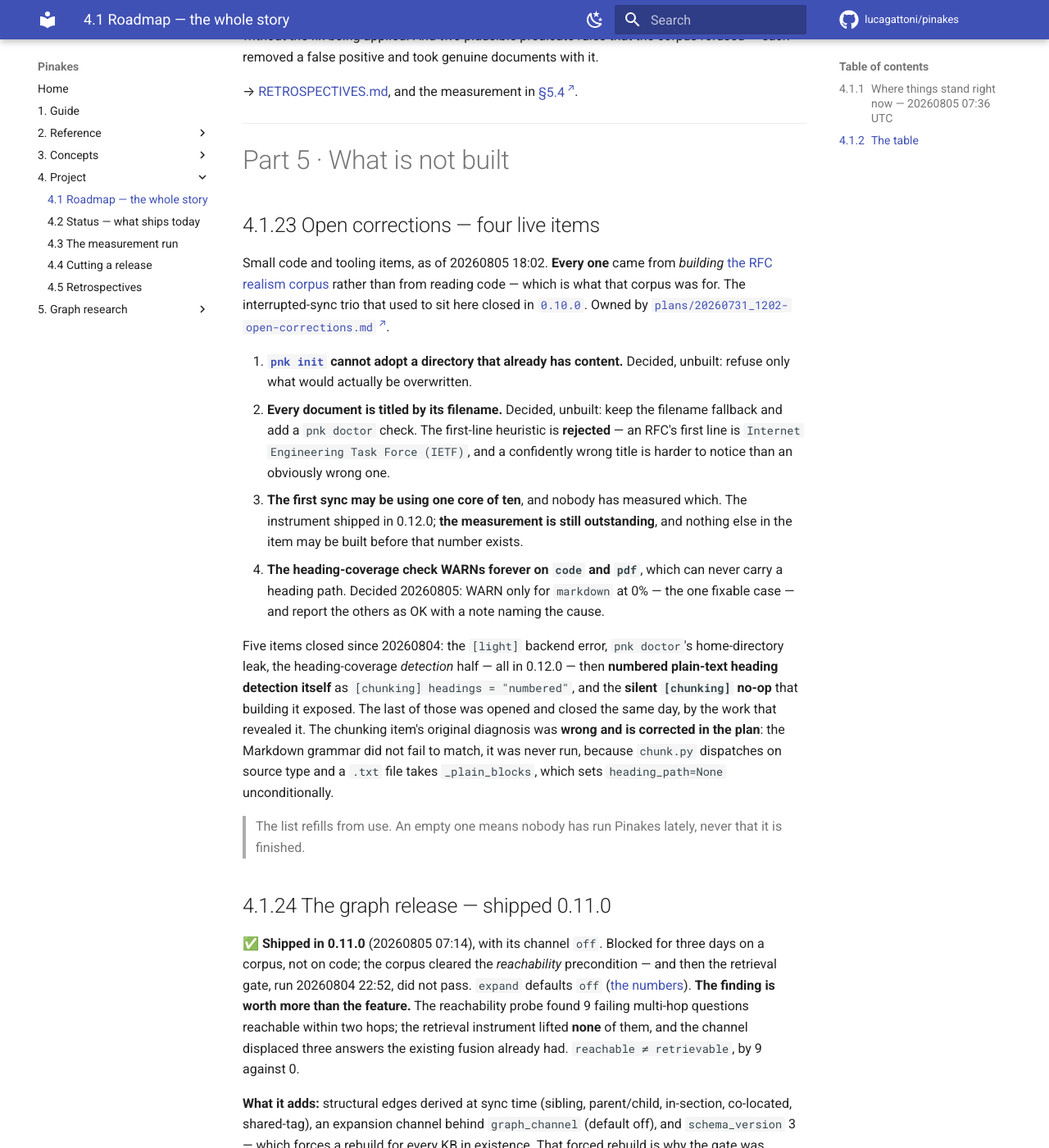
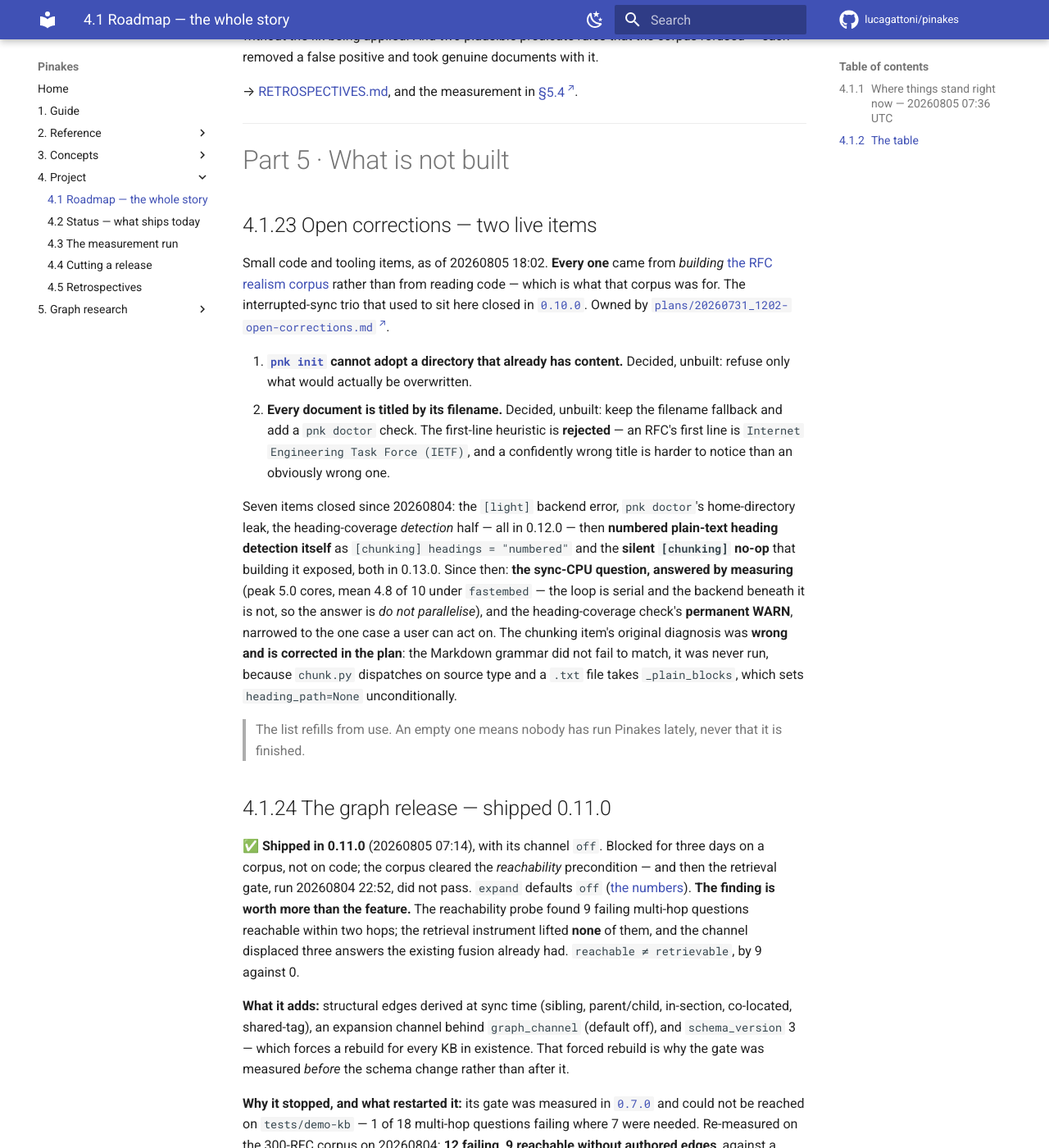
Before and after one commit to lucagattoni/Pinakes, an MkDocs documentation site: the page built from docs/ROADMAP.md, in a window 1280 px wide and 1400 px high, scrolled down 14800 px. Shown: the whole window at 82% size. Built offline with MkDocs 1.6.1 and Material for MkDocs 9.7.7, drawn with Linux system fonts in a browser that asks for light colours; comment, search, counter and statistics services are not loaded; some of the changed text lies outside the part shown.

Commit message:
Heading coverage warns only for markdown, and the sync-CPU number exists
Two open corrections close.

The check WARNed whenever any source type sat at 0%, so a KB holding one .py file
warned on every run forever with a remedy amounting to "a limit of the tool". An
unclearable warning is how doctor output stops being read at all — which costs the
actionable warnings too. WARN is now reserved for markdown at 0%, the one case a
user can act on; everything else is OK with a note separating three facts that
wore the same 0%: text can carry one (set [chunking] headings), text with the key
already set means the grammar was offered those documents and refused them, and
code/pdf cannot today. That last note also corrects a claim 0.13.0 falsified.

Three mutants, all killed by the test named for them.

Two existing tests had to be re-decided rather than patched green. One asserted
plain-text-at-0% WARNs, and its own docstring had anticipated this: "if a future
change makes plain text carry heading paths, this test fails and has to be
re-decided rather than silently passing." The other used WARN as a proxy signal
for a property about the active index; it now asserts the note instead, which is
what it always meant. And my new code test passed its status assertion while the
.py file was never indexed at all — a precondition assert now names it.

The sync-CPU measurement, outstanding since 20260804: 55 modern RFCs, 16 557
chunks, fastembed — peak 5.0 cores, mean 4.8 of 10 over 1451 samples and 1497s.
The loop is serial; the backend beneath it is not. Item 3's own fork therefore
resolves to DO NOT parallelise, and lands on the trap it named: at 4.8 cores
consumed, two workers take ~9.6 of 10 and more oversubscribes. The obvious
os.cpu_count()-1 pool would have been nine workers where there was room for two.

The instrument proved itself in the same run: uv run sat at 0.0% while its child
sustained 491.9%. The pre-fix tool would have reported 0.0 cores for a workload
using five — and that is not a number anyone questions, because it IS the finding
the item went looking for.

Bounded: fastembed only; sentence-transformers needs the 2 GB extra and stays
unmeasured.

Unasked, from the same run: 15 559 of 16 557 chunks carried a heading_path (94%).
The corpus that started this indexed 106 806 with zero.

Co-Authored-By: Claude Opus 5 (1M context) <noreply@anthropic.com>
Claude-Session: https://claude.ai/code/session_01TEnAme9YcVCvZZeqvpK7BR

```diff
--- a/docs/ROADMAP.md
+++ b/docs/ROADMAP.md
@@ -33,12 +33,12 @@ precision nobody measured.
   (p = 1.0000). `schema_version` 3 means **every existing KB rebuilds once**.
 - ⚠️ **`0.11.0`'s verdict is narrower than it reads** — three of the seven edge kinds derived
   **zero** edges on the corpus it was gated against
-  ([open correction 4](#open-corrections--four-live-items)). **0.12.0 ships the check that reports it**, so a
+  ([open correction 4](#open-corrections--two-live-items)). **0.12.0 ships the check that reports it**, so a
   future corpus cannot repeat it silently.
 - **[The template release](#the-template-release--ready-to-start) is unblocked** — plan written,
   reviewed, four decisions taken. Nobody has started it.
-- **[Four open corrections](#open-corrections--four-live-items)** are live, all small, none
-  blocking. Three are decided and unbuilt; one waits on a measurement nobody has taken.
+- **[Two open corrections](#open-corrections--two-live-items)** are live, both small, both
+  decided and unbuilt. **Nothing is waiting on a measurement or a decision any more.**
 
 ---
 
@@ -73,7 +73,7 @@ number belongs to a release only when it is cut
 | **[0.11.0](#the-graph-release--shipped-0110)** | 20260805 07:14 | The graph release | • Structural edges at `schema_version` 3 — **every existing KB rebuilds once**<br>• `pnk doctor` reports the highest-degree hubs<br>• **The expansion channel ships `off`** — its gate improved 0 and regressed 3 |
 | **[0.12.0](#0120--the-check-that-would-have-caught-it--20260805-1802)** | 20260805 18:02 | The check that would have caught it | • `pnk doctor` reports heading-path coverage<br>• Missing-backend error names an installed alternative<br>• `pnk doctor` stops printing `$HOME`<br>• `tools/measure_sync_cpu.py` |
 | **[0.13.0](#0130--plain-text-can-carry-a-heading-path--20260805-2101)** | 20260805 21:01 | Plain text can carry a heading path | • `[chunking] headings = "numbered"`<br>• Measured on 980 real RFCs, 314/314 modern<br>• A `[chunking]` edit is no longer a silent no-op<br>• `tools/build_rfc_corpus.py` |
-| | | **[Open corrections](#open-corrections--four-live-items)** | • Four live code/tooling items<br>• **Every one** came from *building* the RFC corpus, not from reading code<br>• None blocking |
+| | | **[Open corrections](#open-corrections--two-live-items)** | • Two live code/tooling items<br>• **Every one** came from *building* the RFC corpus, not from reading code<br>• None blocking |
 | | | **[The graph release, staged](#the-graph-release-staged--gates-only-not-scheduled)** | • PPR channel, the `[ner]` extra<br>• Gate-only: no implementation plan exists, by design<br>• Not scheduled |
 | | | **[The deep release](#the-deep-release)** | • `pnk ask --deep` — the budgeted agentic loop<br>• Only paid entry point still unbuilt |
 | | | **[The template release](#the-template-release--ready-to-start)** | • Template ecosystem, `pnk upgrade`, `sqlite-vec` tier<br>• ✅ Plan written and reviewed, decisions taken<br>• Not started |
@@ -514,7 +514,7 @@ false positive and took genuine documents with it.
 
 # Part 5 · What is not built
 
-## Open corrections — four live items
+## Open corrections — two live items
 
 Small code and tooling items, as of 20260805 18:02. **Every one** came from *building*
 [the RFC realism corpus](#the-corpus-exists--built-20260804-0800) rather than from reading code —
@@ -528,18 +528,16 @@ which is what that corpus was for. The interrupted-sync trio that used to sit he
    add a `pnk doctor` check. The first-line heuristic is **rejected** — an RFC's first line is
    `Internet Engineering Task Force (IETF)`, and a confidently wrong title is harder to notice than
    an obviously wrong one.
-3. **The first sync may be using one core of ten**, and nobody has measured which. The instrument
-   shipped in 0.12.0; **the measurement is still outstanding**, and nothing else in the item may be
-   built before that number exists.
-4. **The heading-coverage check WARNs forever on `code` and `pdf`**, which can never carry a
-   heading path. Decided 20260805: WARN only for `markdown` at 0% — the one fixable case — and
-   report the others as OK with a note naming the cause.
 
 
-Five items closed since 20260804: the `[light]` backend error, `pnk doctor`'s home-directory leak,
+
+Seven items closed since 20260804: the `[light]` backend error, `pnk doctor`'s home-directory leak,
 the heading-coverage *detection* half — all in 0.12.0 — then **numbered plain-text heading detection
-itself** as `[chunking] headings = "numbered"`, and the **silent `[chunking]` no-op** that building
-it exposed. The last of those was opened and closed the same day, by the work that revealed it. The chunking item's original diagnosis
+itself** as `[chunking] headings = "numbered"` and the **silent `[chunking]` no-op** that building it
+exposed, both in 0.13.0. Since then: **the sync-CPU question, answered by measuring** (peak 5.0
+cores, mean 4.8 of 10 under `fastembed` — the loop is serial and the backend beneath it is not, so
+the answer is *do not parallelise*), and the heading-coverage check's **permanent WARN**, narrowed to
+the one case a user can act on. The chunking item's original diagnosis
 was **wrong and is corrected in the plan**: the Markdown grammar did not fail to match, it was never
 run, because `chunk.py` dispatches on source type and a `.txt` file takes `_plain_blocks`, which
 sets `heading_path=None` unconditionally.
@@ -625,7 +623,7 @@ carries a `heading_path`. **The reason is not the one first recorded here.** The
 fail to match RFC section numbering — it was never run: `chunk.py` dispatches on *source type*, and
 every type but `markdown` takes `_plain_blocks`, which sets `heading_path=None` unconditionally.
 Nothing failed to match because nothing was tried, which is why tightening a grammar would have
-fixed nothing ([open correction 4](#open-corrections--four-live-items)). So the verdict is *"the edge kinds
+fixed nothing ([open correction 4](#open-corrections--two-live-items)). So the verdict is *"the edge kinds
 that worked did not help this corpus"*, never *"graph structure does not help"*. The `--drop
 parent-child` arm the arity decision added could say nothing at all here, by construction.
 
```
Also changed, not shown: changelog.d/20260805_2156-fixed-heading-coverage-warns-only-for-markdown.md (added, +17 -0 lines), docs/CLI.md (+16 -7 lines), plans/20260731_1202-open-corrections.md (+5 -86 lines), retro.d/20260805_2156-the-sync-cpu-answer-and-its-instrument.md (added, +43 -0 lines), 2 other files.
